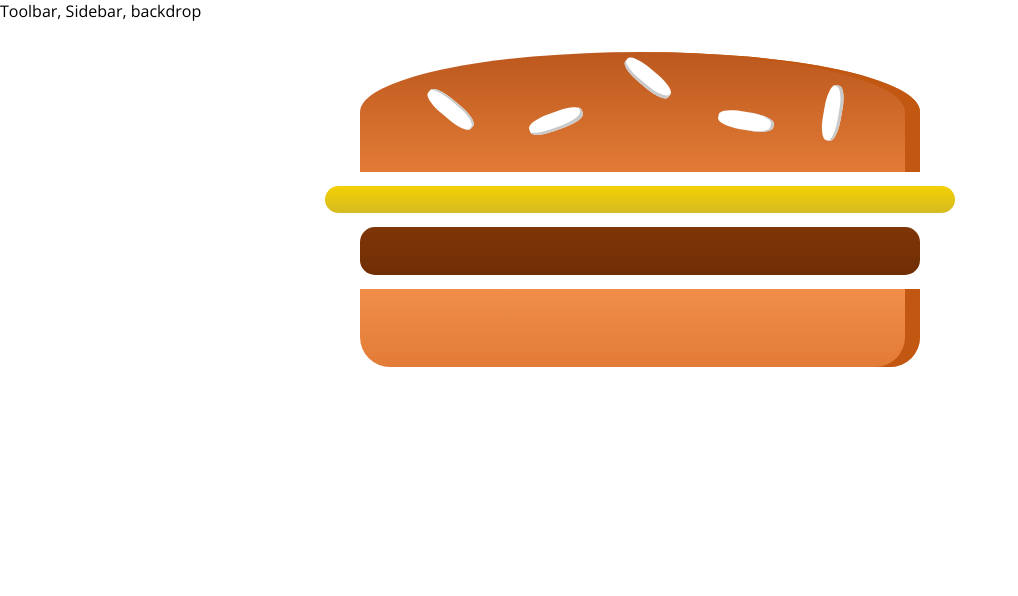
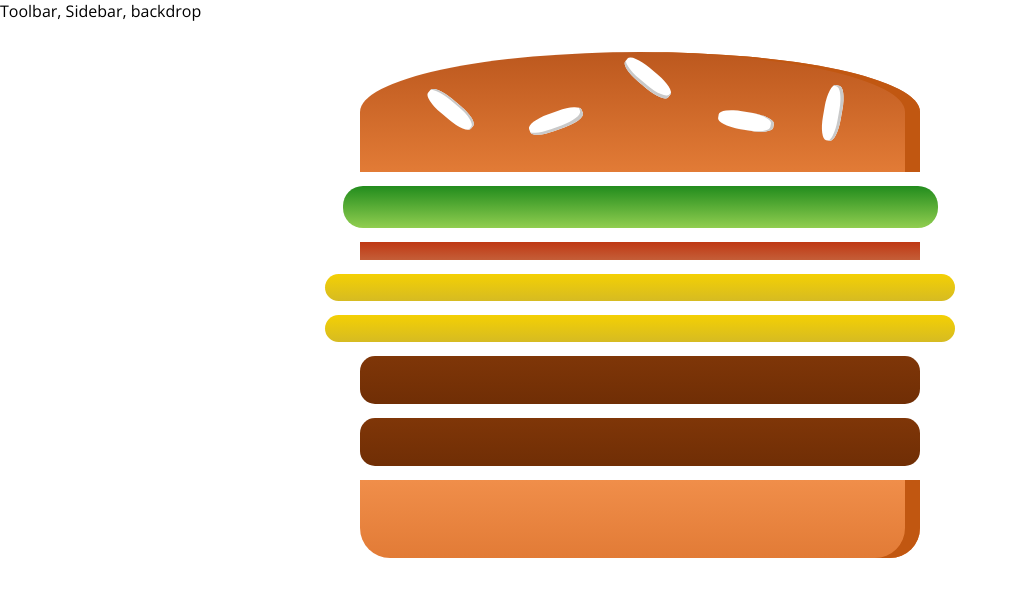
Before and after one commit to devnajam/burger-builder, a React (Create React App) app: page / in a window 1280 px wide. Shown: the top 596 px of the page, without its empty margins (0-1018 px from the left). Built offline with nearby package versions, Linux system fonts and the light colour scheme.

Commit message:
ingredients dynamically

```diff
--- a/src/components/Burger/Burger.js
+++ b/src/components/Burger/Burger.js
@@ -4,11 +4,16 @@
 import BurgerIngredient from './BurgerIngredient/BurgerIngredient';
 
 const burger = (props) => {
+  const transformedIngredient = Object.keys(props.ingredients).map((igkey) => {
+    return [...Array(props.ingredients[igkey])].map((_, i) => {
+      return <BurgerIngredient key={igkey + i} type={igkey} />;
+    });
+  });
+
   return (
     <div className={classes.Burger}>
       <BurgerIngredient type="bread-top" />
-      <BurgerIngredient type="cheese" />
-      <BurgerIngredient type="meat" />
+      {transformedIngredient}
       <BurgerIngredient type="bread-bottom" />
     </div>
   );
--- a/src/containers/BurgerBuilder/BurgerBuilder.js
+++ b/src/containers/BurgerBuilder/BurgerBuilder.js
@@ -3,10 +3,19 @@
 import Burger from '../../components/Burger/Burger';
 
 class BurgerBuilder extends Component {
+  state = {
+    ingredients: {
+      salad: 1,
+      bacon: 1,
+      cheese: 2,
+      meat: 2,
+    },
+  };
+
   render() {
     return (
       <React.Fragment>
-        <Burger />
+        <Burger ingredients={this.state.ingredients} />
       </React.Fragment>
     );
   }
```
Also changed, not shown: public/manifest.json.
